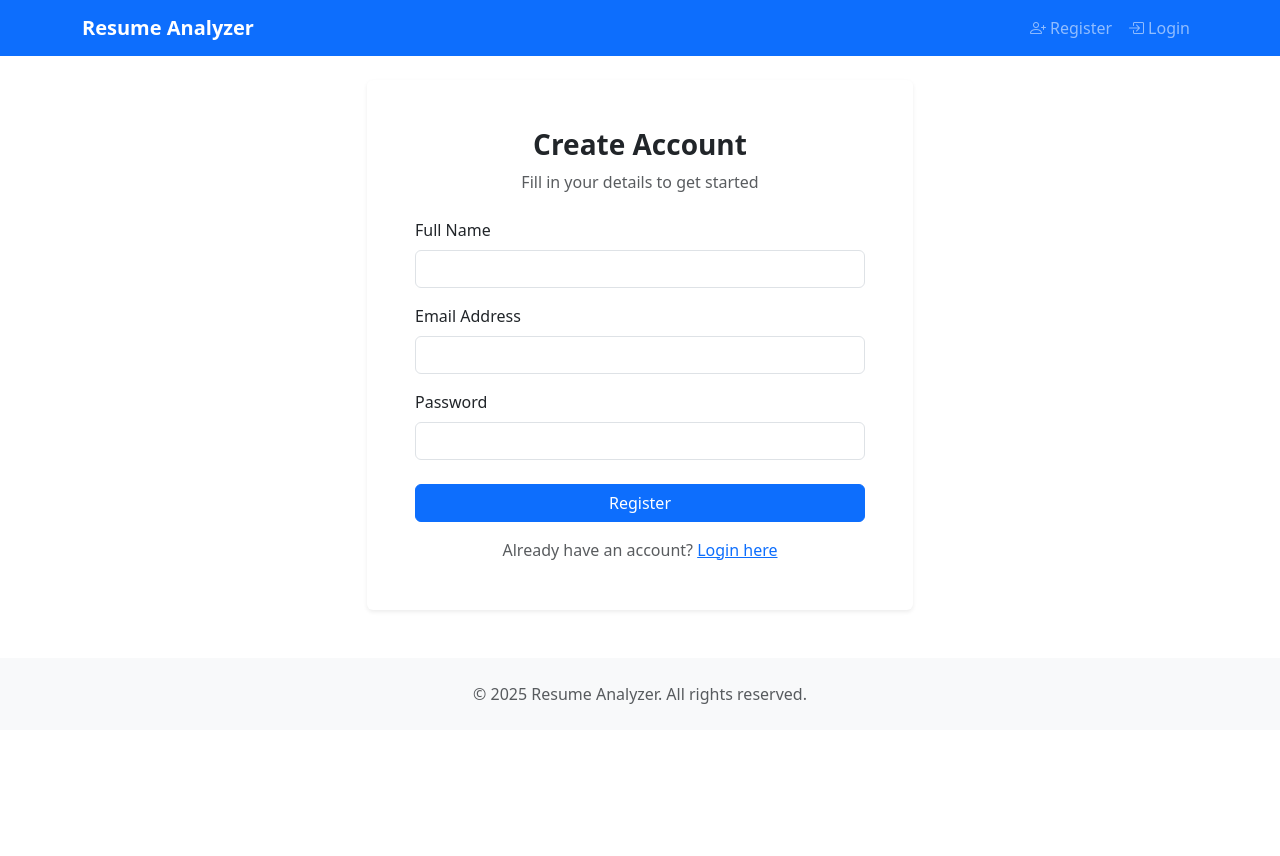
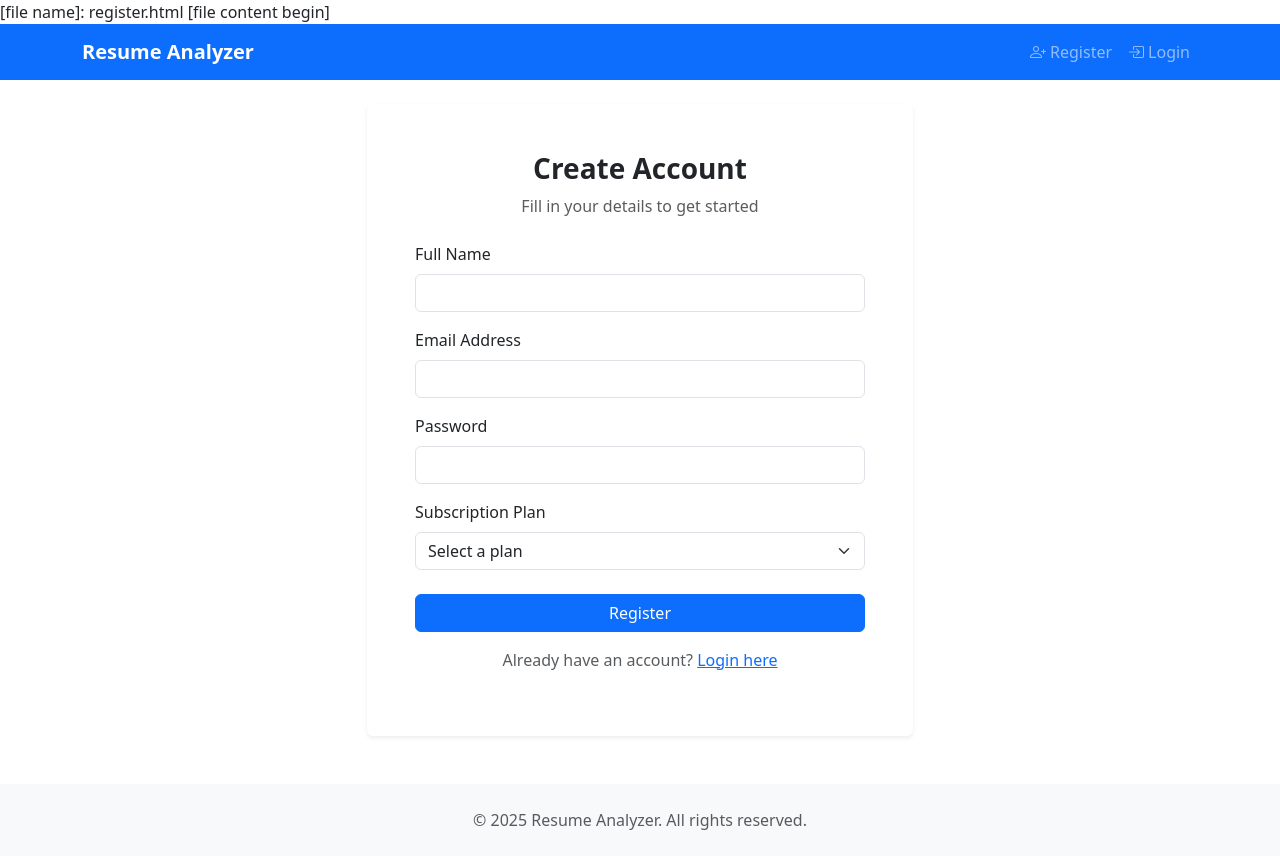
Before and after one commit to amirdhs/AI-Powered-Resume-Analyzer, a Flask app: page /register in a window 1280 px wide. Before the commit the page ends 704 px from the top, so only its background shows below. Run offline with Flask 3, Linux system fonts and the light colour scheme.

Commit message:
Add subscription plan selection to registration form

```diff
--- a/app/templates/auth/register.html
+++ b/app/templates/auth/register.html
@@ -1,3 +1,5 @@
+[file name]: register.html
+[file content begin]
 {% extends "base.html" %}
 
 {% block title %}Register{% endblock %}
@@ -25,10 +27,21 @@
                         <div class="invalid-feedback">Please provide a valid email.</div>
                     </div>
 
-                    <div class="mb-4">
+                    <div class="mb-3">
                         <label for="password" class="form-label">Password</label>
                         <input type="password" class="form-control" id="password" name="password" required minlength="6">
                         <div class="invalid-feedback">Password must be at least 6 characters.</div>
+                    </div>
+
+                    <div class="mb-4">
+                        <label for="plan" class="form-label">Subscription Plan</label>
+                        <select class="form-select" id="plan" name="plan" required>
+                            <option value="" selected disabled>Select a plan</option>
+                            <option value="Free">Free (5 resumes/month)</option>
+                            <option value="Basic">Basic (20 resumes/month)</option>
+                            <option value="Premium">Premium (Unlimited resumes)</option>
+                        </select>
+                        <div class="invalid-feedback">Please select a plan.</div>
                     </div>
 
                     <div class="d-grid mb-3">
@@ -44,24 +57,4 @@
     </div>
 </div>
 {% endblock %}
-
-{% block scripts %}
-<script>
-// Form validation
-(() => {
-  'use strict'
-  const forms = document.querySelectorAll('.needs-validation')
-
-  Array.from(forms).forEach(form => {
-    form.addEventListener('submit', event => {
-      if (!form.checkValidity()) {
-        event.preventDefault()
-        event.stopPropagation()
-      }
-
-      form.classList.add('was-validated')
-    }, false)
-  })
-})()
-</script>
-{% endblock %}
+[file content end]
```
